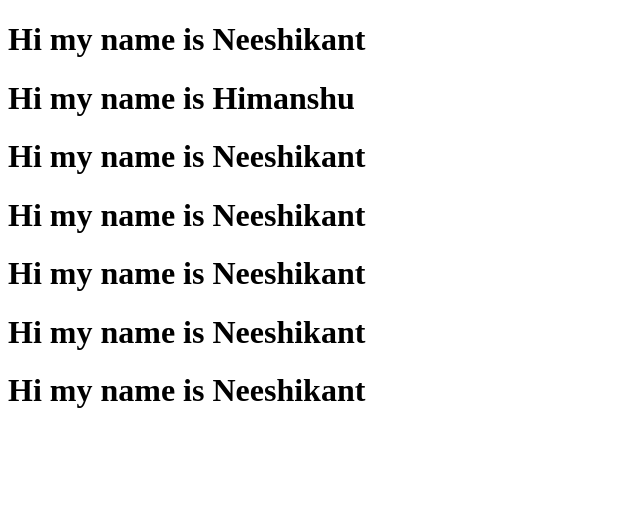
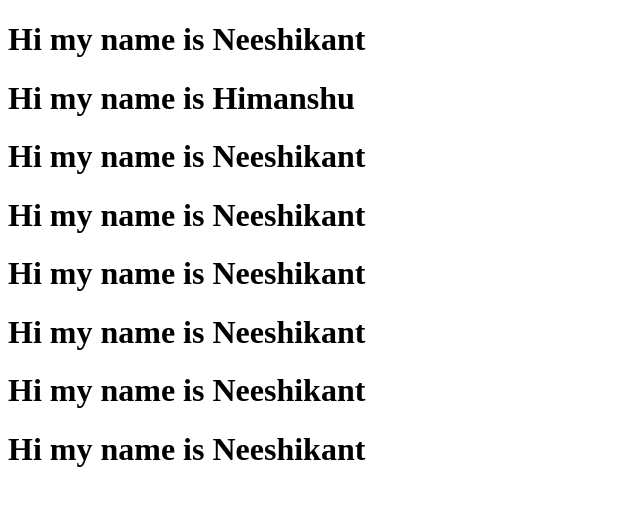
Before and after one commit to NEESHIKANT/captrain, a plain HTML site: page index.html in a window 1280 px wide. Shown: the whole page, without its empty margins (0-640 px from the left). Drawn offline with Linux system fonts and the light colour scheme.

Commit message:
my thirdooooppppppp

```diff
--- a/index.html
+++ b/index.html
@@ -13,5 +13,6 @@
     <h1>Hi my name is Neeshikant </h1>
     <h1>Hi my name is Neeshikant </h1>
     <h1>Hi my name is Neeshikant </h1>
+    <h1>Hi my name is Neeshikant </h1>
 </body>
 </html>
```
